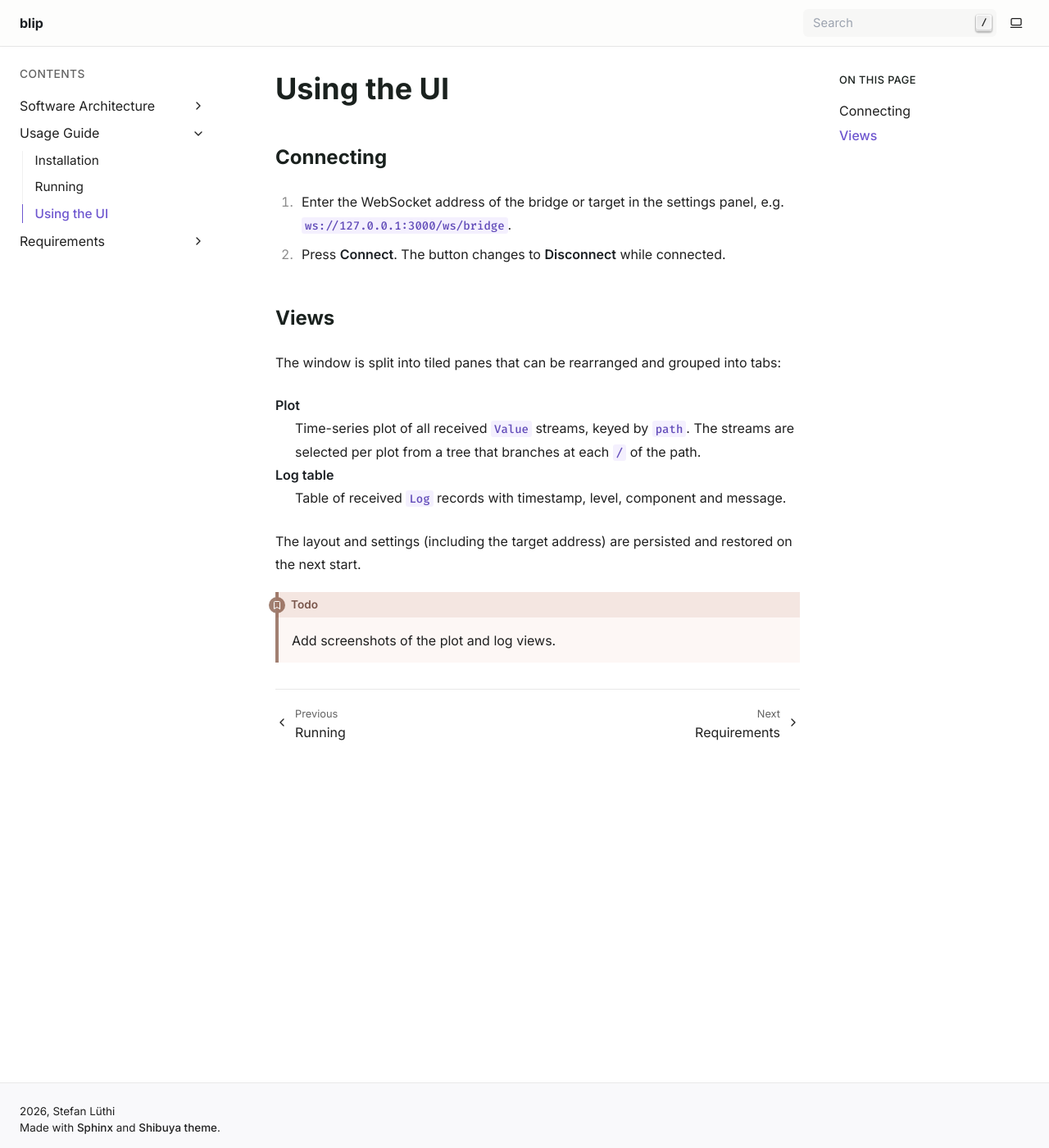
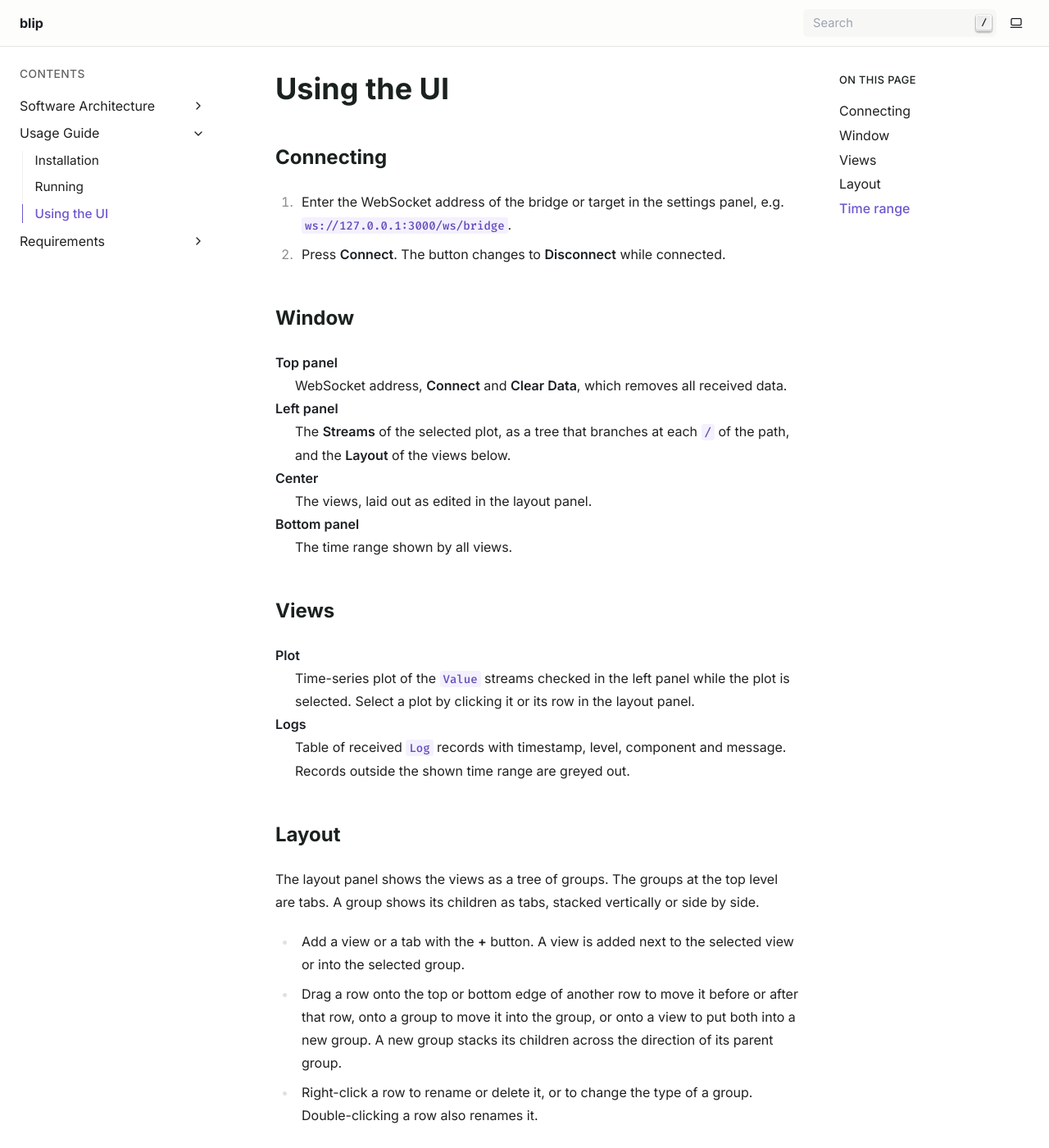
Before and after one commit to stefanluethi/blip, a Sphinx documentation site: the page built from doc/source/usage/ui.rst, in a window 1280 px wide and 1400 px high. Shown: the whole window at 82% size. Built offline with Sphinx 7.4.7, drawn with Linux system fonts in a browser that asks for light colours; some of the changed text lies outside the part shown.

Commit message:
doc: describe the layout panel, the views and the time range
Co-Authored-By: Claude Opus 5.5 <noreply@anthropic.com>

```diff
--- a/doc/source/requirements/system.rst
+++ b/doc/source/requirements/system.rst
@@ -76,7 +76,8 @@ Platforms
    :status: implemented
    :component: blip
 
-   blip shall persist the pane layout and the target address across restarts.
+   blip shall persist the layout of the views and the target address across
+   restarts.
 
 Bridge
 ------
--- a/doc/source/usage/ui.rst
+++ b/doc/source/usage/ui.rst
@@ -8,23 +8,68 @@ Connecting
    e.g. ``ws://127.0.0.1:3000/ws/bridge``.
 #. Press **Connect**. The button changes to **Disconnect** while connected.
 
+Window
+------
+
+Top panel
+   WebSocket address, **Connect** and **Clear Data**, which removes all
+   received data.
+
+Left panel
+   The **Streams** of the selected plot, as a tree that branches at each
+   ``/`` of the path, and the **Layout** of the views below.
+
+Center
+   The views, laid out as edited in the layout panel.
+
+Bottom panel
+   The time range shown by all views.
+
 Views
 -----
 
-The window is split into tiled panes that can be rearranged and grouped into
-tabs:
+Plot
+   Time-series plot of the ``Value`` streams checked in the left panel while
+   the plot is selected. Select a plot by clicking it or its row in the layout
+   panel.
 
-Plot
-   Time-series plot of all received ``Value`` streams, keyed by ``path``. The
-   streams are selected per plot from a tree that branches at each ``/`` of
-   the path.
+Logs
+   Table of received ``Log`` records with timestamp, level, component and
+   message. Records outside the shown time range are greyed out.
 
-Log table
-   Table of received ``Log`` records with timestamp, level, component and
-   message.
+Layout
+------
 
-The layout and settings (including the target address) are persisted and
-restored on the next start.
+The layout panel shows the views as a tree of groups. The groups at the top
+level are tabs. A group shows its children as tabs, stacked vertically or side
+by side.
+
+* Add a view or a tab with the **+** button. A view is added next to the
+  selected view or into the selected group.
+* Drag a row onto the top or bottom edge of another row to move it before or
+  after that row, onto a group to move it into the group, or onto a view to
+  put both into a new group. A new group stacks its children across the
+  direction of its parent group.
+* Right-click a row to rename or delete it, or to change the type of a group.
+  Double-clicking a row also renames it.
+
+Time range
+----------
+
+All views show the same time range, set in the bottom panel:
+
+* **Live** follows the newest data. Clicking it while live stops at the
+  current time.
+* **Window** sets the length of the range.
+* The timeline spans all collected data, its thumb shows the range. Drag the
+  thumb to move the range, or click the timeline to center the range there.
+  Moving the range to the end of the data returns to live mode.
+
+Dragging a plot moves the range, and zooming a plot with :kbd:`Ctrl` and the
+mouse wheel changes the window. The y axes fit the data in the range.
+
+The layout, the time window and the target address are persisted and restored
+on the next start.
 
 .. todo::
 
```
Also changed, not shown: doc/source/architecture/components.rst (+7 -2 lines).
